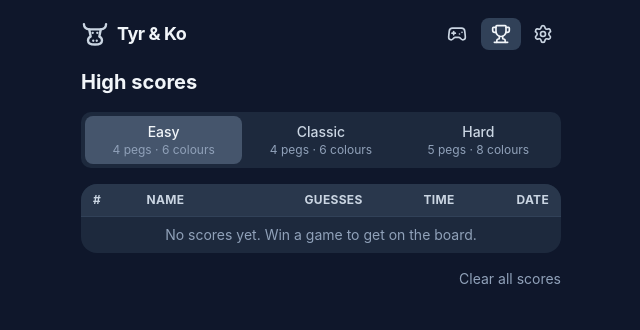
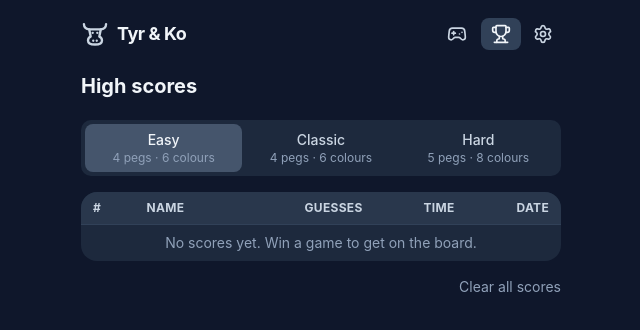
Before and after one commit to kunukn/bulls-and-cows, a React (Vite) app: page /highscores in a window 1280 px wide. Shown: the top 330 px of the page, without its empty margins (319-959 px from the left). Built offline with nearby package versions, Linux system fonts and the light colour scheme.

Commit message:
fix(highscores): match heading height to daily row to stop picker jump
The High scores heading was 28px against DailyLink's 36px on Play, so the difficulty picker shifted 8px when switching pages.

```diff
--- a/src/features/daily/components/DailyLink.tsx
+++ b/src/features/daily/components/DailyLink.tsx
@@ -12,6 +12,7 @@ import {
 import { useTranslation } from "react-i18next";
 import { Link } from "react-router";
 
+// 36px tall; the High scores heading matches it (min-h-9) to avoid a jump.
 const linkClass =
   "flex items-center gap-2 rounded-lg bg-card px-3 py-2 text-sm font-medium text-subtle transition-colors hover:text-foreground focus-visible:outline-2 focus-visible:outline-ring";
 const endClass =
--- a/src/features/highscores/pages/HighScores.tsx
+++ b/src/features/highscores/pages/HighScores.tsx
@@ -78,8 +78,17 @@ export function HighScores() {
 
   return (
     <div className="flex flex-col gap-4 pb-8">
-      {/* The active trophy tab already says where you are. */}
-      <h2 className={isMinimalText ? "sr-only" : "text-xl font-bold"}>
+      {/*
+       * The active trophy tab already says where you are. min-h-9 matches
+       * DailyLink's height on Play so the picker doesn't jump between pages.
+       */}
+      <h2
+        className={
+          isMinimalText
+            ? "sr-only"
+            : "flex min-h-9 items-center text-xl font-bold"
+        }
+      >
         {t("highScores.title")}
       </h2>
       <DifficultyPicker
```
